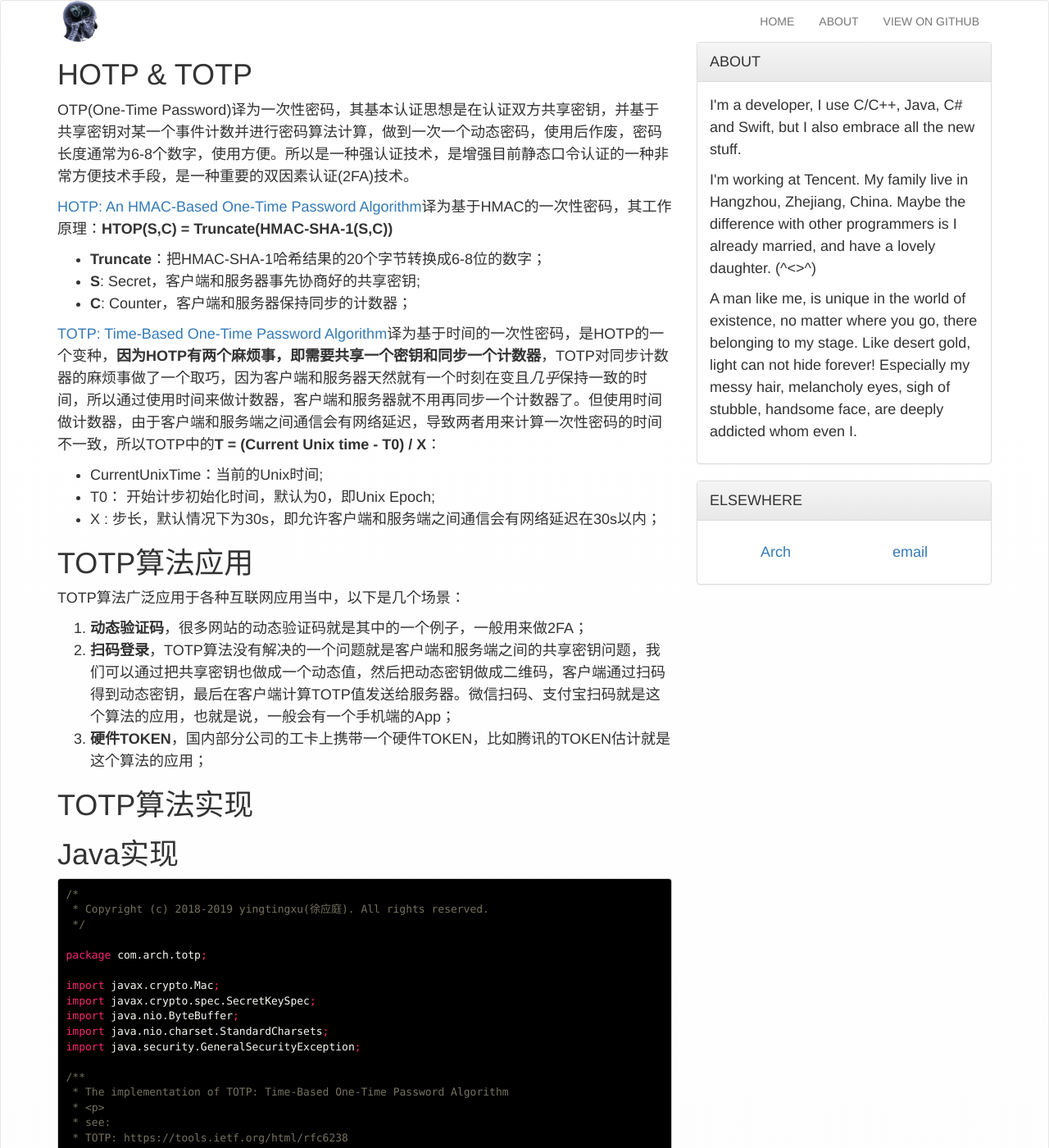
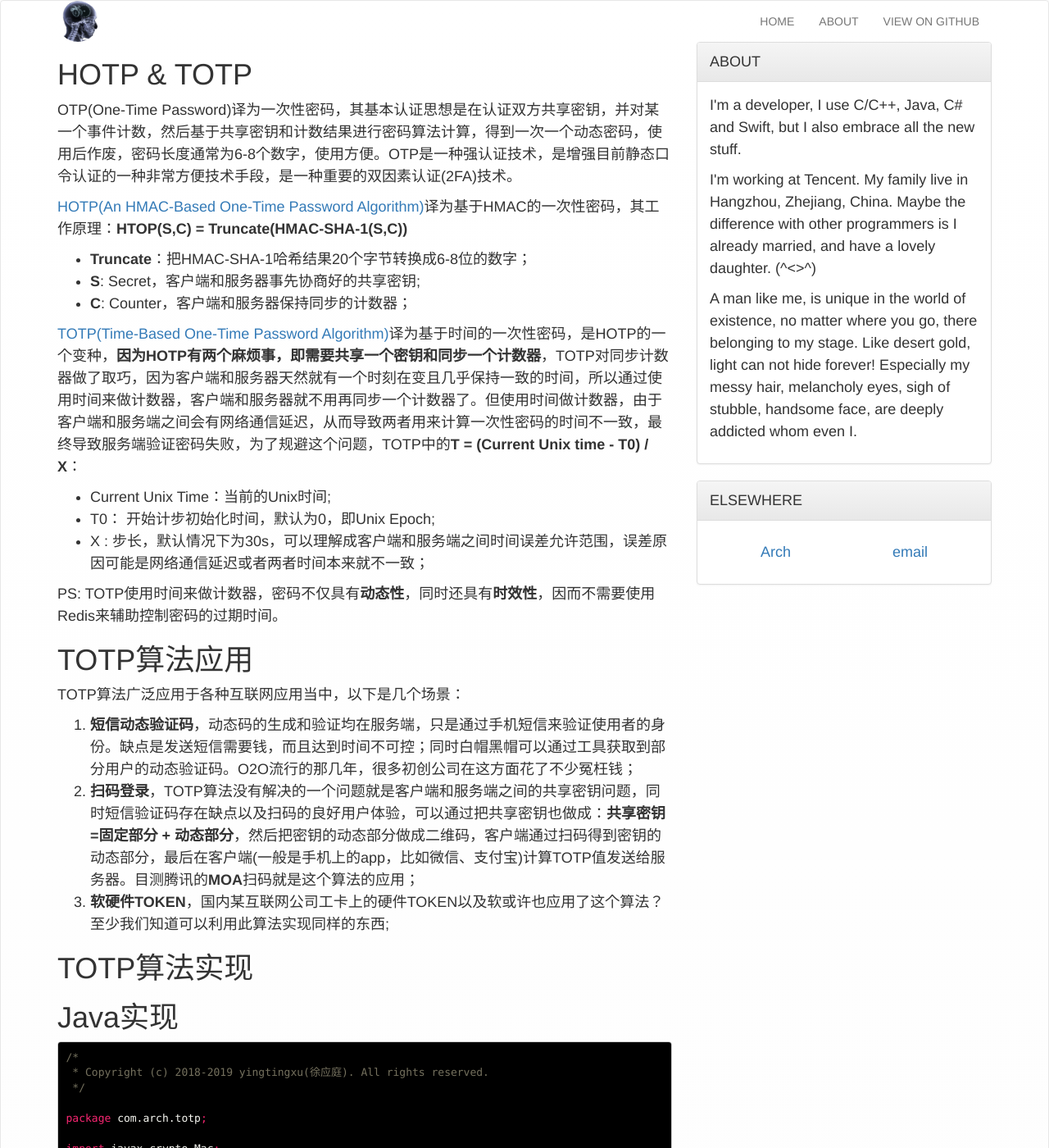
Before and after one commit to rigofunc/xyting.github.io, a Jekyll site: the page built from _posts/2019-04-22-TOTP-Java-and-csharp-implementation.md, in a window 1280 px wide and 1400 px high. Shown: the whole window at 82% size. Built offline with Jekyll 4.4.1, drawn with Linux system fonts in a browser that asks for light colours.

Commit message:
feat: update post

```diff
--- a/_posts/2019-04-22-TOTP-Java-and-csharp-implementation.md
+++ b/_posts/2019-04-22-TOTP-Java-and-csharp-implementation.md
@@ -4,23 +4,25 @@ title: TOTP算法应用场景及Java/C#实现
 ---
 
 # HOTP & TOTP
-OTP(One-Time Password)译为一次性密码，其基本认证思想是在认证双方共享密钥，并基于共享密钥对某一个事件计数并进行密码算法计算，做到一次一个动态密码，使用后作废，密码长度通常为6-8个数字，使用方便。所以是一种强认证技术，是增强目前静态口令认证的一种非常方便技术手段，是一种重要的双因素认证(2FA)技术。
+OTP(One-Time Password)译为一次性密码，其基本认证思想是在认证双方共享密钥，并对某一个事件计数，然后基于共享密钥和计数结果进行密码算法计算，得到一次一个动态密码，使用后作废，密码长度通常为6-8个数字，使用方便。OTP是一种强认证技术，是增强目前静态口令认证的一种非常方便技术手段，是一种重要的双因素认证(2FA)技术。
 
-[HOTP: An HMAC-Based One-Time Password Algorithm](https://tools.ietf.org/html/rfc4226)译为基于HMAC的一次性密码，其工作原理：**HTOP(S,C) = Truncate(HMAC-SHA-1(S,C))**
-- **Truncate**：把HMAC-SHA-1哈希结果的20个字节转换成6-8位的数字；
+[HOTP(An HMAC-Based One-Time Password Algorithm)](https://tools.ietf.org/html/rfc4226)译为基于HMAC的一次性密码，其工作原理：**HTOP(S,C) = Truncate(HMAC-SHA-1(S,C))**
+- **Truncate**：把HMAC-SHA-1哈希结果20个字节转换成6-8位的数字；
 - **S**: Secret，客户端和服务器事先协商好的共享密钥;
 - **C**: Counter，客户端和服务器保持同步的计数器；
 
-[TOTP: Time-Based One-Time Password Algorithm](https://tools.ietf.org/html/rfc6238)译为基于时间的一次性密码，是HOTP的一个变种，**因为HOTP有两个麻烦事，即需要共享一个密钥和同步一个计数器**，TOTP对同步计数器的麻烦事做了一个取巧，因为客户端和服务器天然就有一个时刻在变且*几乎*保持一致的时间，所以通过使用时间来做计数器，客户端和服务器就不用再同步一个计数器了。但使用时间做计数器，由于客户端和服务端之间通信会有网络延迟，导致两者用来计算一次性密码的时间不一致，所以TOTP中的**T = (Current Unix time - T0) / X**：
-- CurrentUnixTime：当前的Unix时间;
+[TOTP(Time-Based One-Time Password Algorithm)](https://tools.ietf.org/html/rfc6238)译为基于时间的一次性密码，是HOTP的一个变种，**因为HOTP有两个麻烦事，即需要共享一个密钥和同步一个计数器**，TOTP对同步计数器做了取巧，因为客户端和服务器天然就有一个时刻在变且几乎保持一致的时间，所以通过使用时间来做计数器，客户端和服务器就不用再同步一个计数器了。但使用时间做计数器，由于客户端和服务端之间会有网络通信延迟，从而导致两者用来计算一次性密码的时间不一致，最终导致服务端验证密码失败，为了规避这个问题，TOTP中的**T = (Current Unix time - T0) / X**：
+- Current Unix Time：当前的Unix时间;
 - T0： 开始计步初始化时间，默认为0，即Unix Epoch;
-- X : 步长，默认情况下为30s，即允许客户端和服务端之间通信会有网络延迟在30s以内；
+- X : 步长，默认情况下为30s，可以理解成客户端和服务端之间时间误差允许范围，误差原因可能是网络通信延迟或者两者时间本来就不一致；
+
+PS: TOTP使用时间来做计数器，密码不仅具有**动态性**，同时还具有**时效性**，因而不需要使用Redis来辅助控制密码的过期时间。
 
 # TOTP算法应用
 TOTP算法广泛应用于各种互联网应用当中，以下是几个场景：
-1. **动态验证码**，很多网站的动态验证码就是其中的一个例子，一般用来做2FA；
-2. **扫码登录**，TOTP算法没有解决的一个问题就是客户端和服务端之间的共享密钥问题，我们可以通过把共享密钥也做成一个动态值，然后把动态密钥做成二维码，客户端通过扫码得到动态密钥，最后在客户端计算TOTP值发送给服务器。微信扫码、支付宝扫码就是这个算法的应用，也就是说，一般会有一个手机端的App；
-3. **硬件TOKEN**，国内部分公司的工卡上携带一个硬件TOKEN，比如腾讯的TOKEN估计就是这个算法的应用；
+1. **短信动态验证码**，动态码的生成和验证均在服务端，只是通过手机短信来验证使用者的身份。缺点是发送短信需要钱，而且达到时间不可控；同时白帽黑帽可以通过工具获取到部分用户的动态验证码。O2O流行的那几年，很多初创公司在这方面花了不少冤枉钱；
+2. **扫码登录**，TOTP算法没有解决的一个问题就是客户端和服务端之间的共享密钥问题，同时短信验证码存在缺点以及扫码的良好用户体验，可以通过把共享密钥也做成：**共享密钥=固定部分 + 动态部分**，然后把密钥的动态部分做成二维码，客户端通过扫码得到密钥的动态部分，最后在客户端(一般是手机上的app，比如微信、支付宝)计算TOTP值发送给服务器。目测腾讯的**MOA**扫码就是这个算法的应用；
+3. **软硬件TOKEN**，国内某互联网公司工卡上的硬件TOKEN以及软或许也应用了这个算法？至少我们知道可以利用此算法实现同样的东西;
 
 # TOTP算法实现
 # Java实现
```
